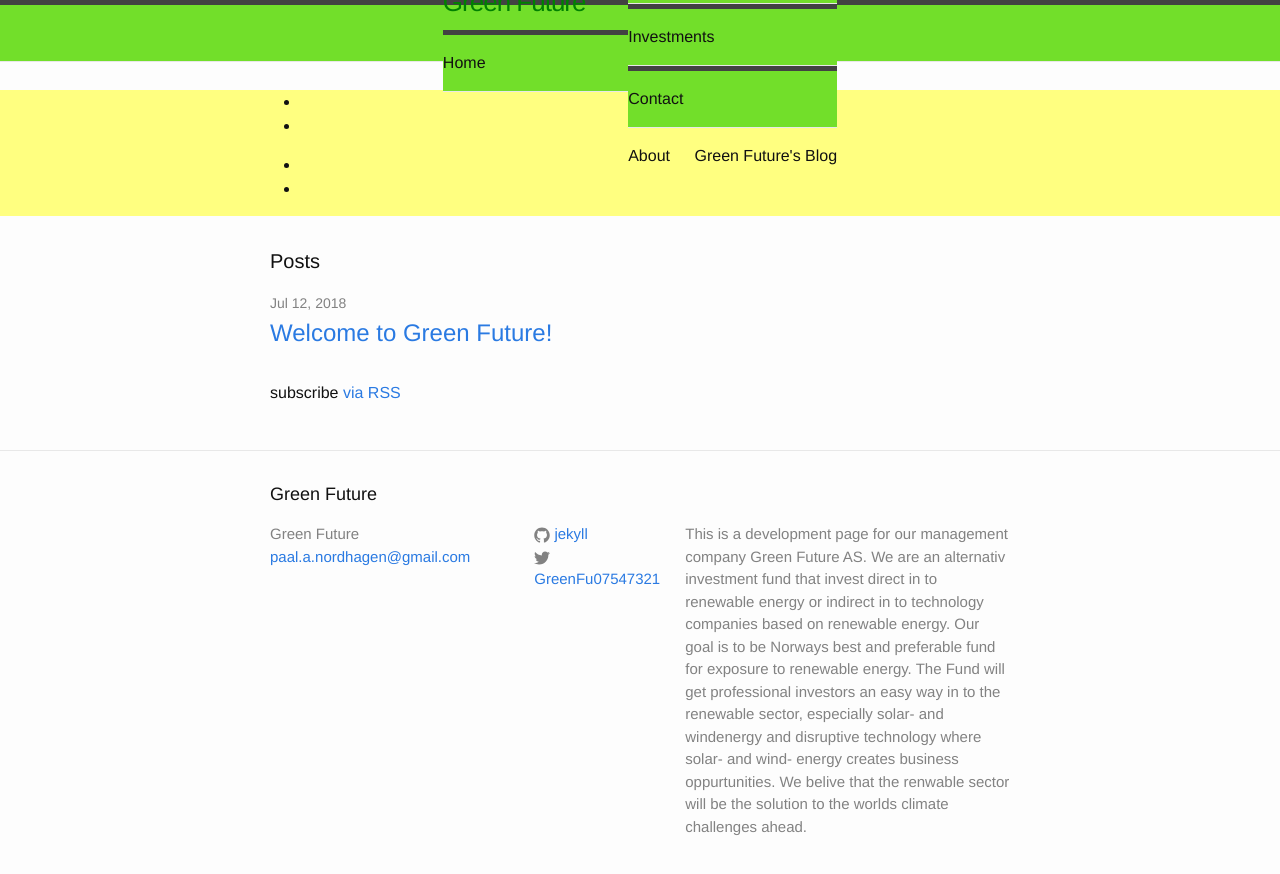
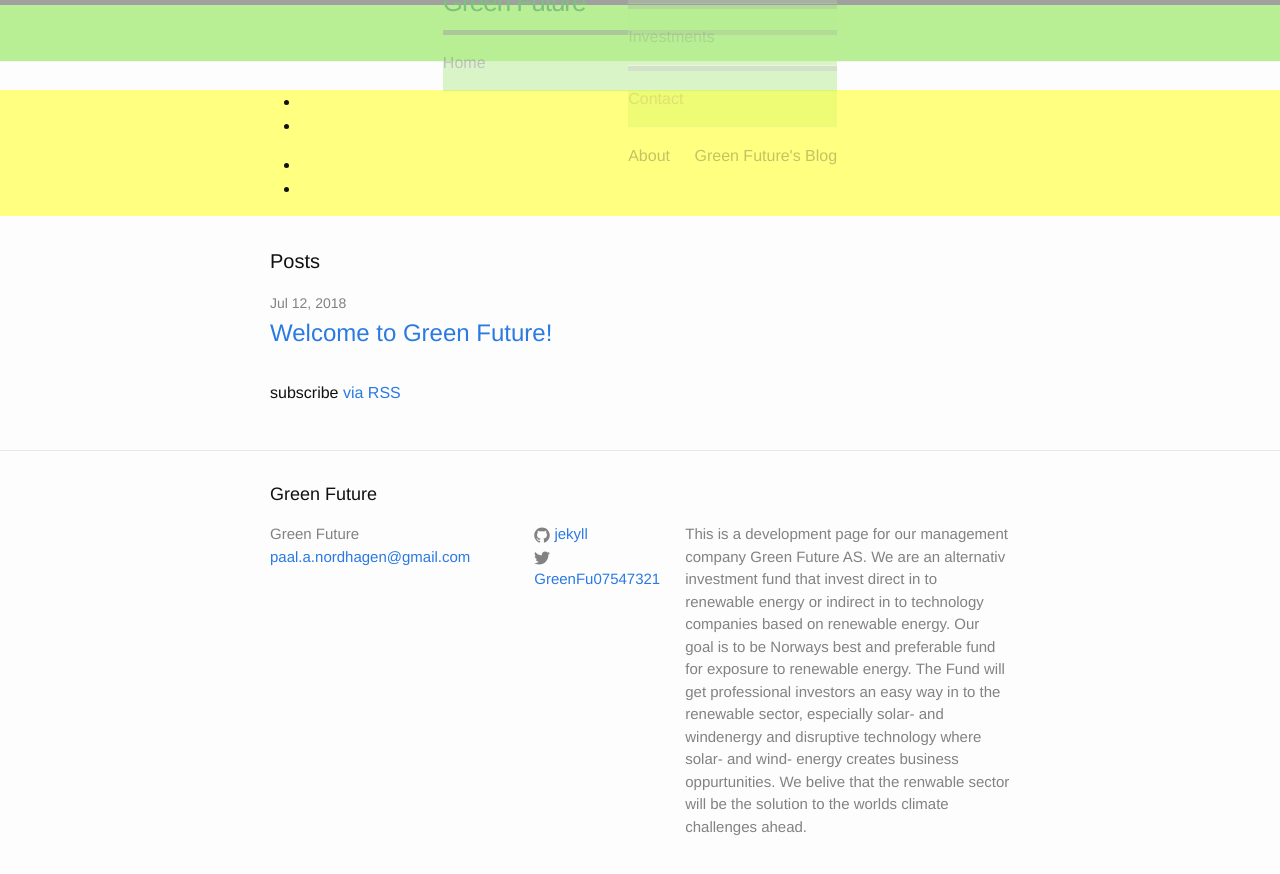
Before and after one commit to Paal-August/Paal-August.github.io, a Jekyll site: the page built from index.html, in a window 1280 px wide. Shown: the top 874 px of the page. Built offline with Jekyll 4.4.1, drawn with Linux system fonts in a browser that asks for light colours.

Commit message:
Update _layout.scss

```diff
--- a/_sass/_layout.scss
+++ b/_sass/_layout.scss
@@ -13,6 +13,7 @@
     display:inline-flex;
     justify-content:space-between;
     align-items:center;
+    opacity:50%;
 
     // Positioning context for the mobile navigation icon
     //position: absolute;
```
